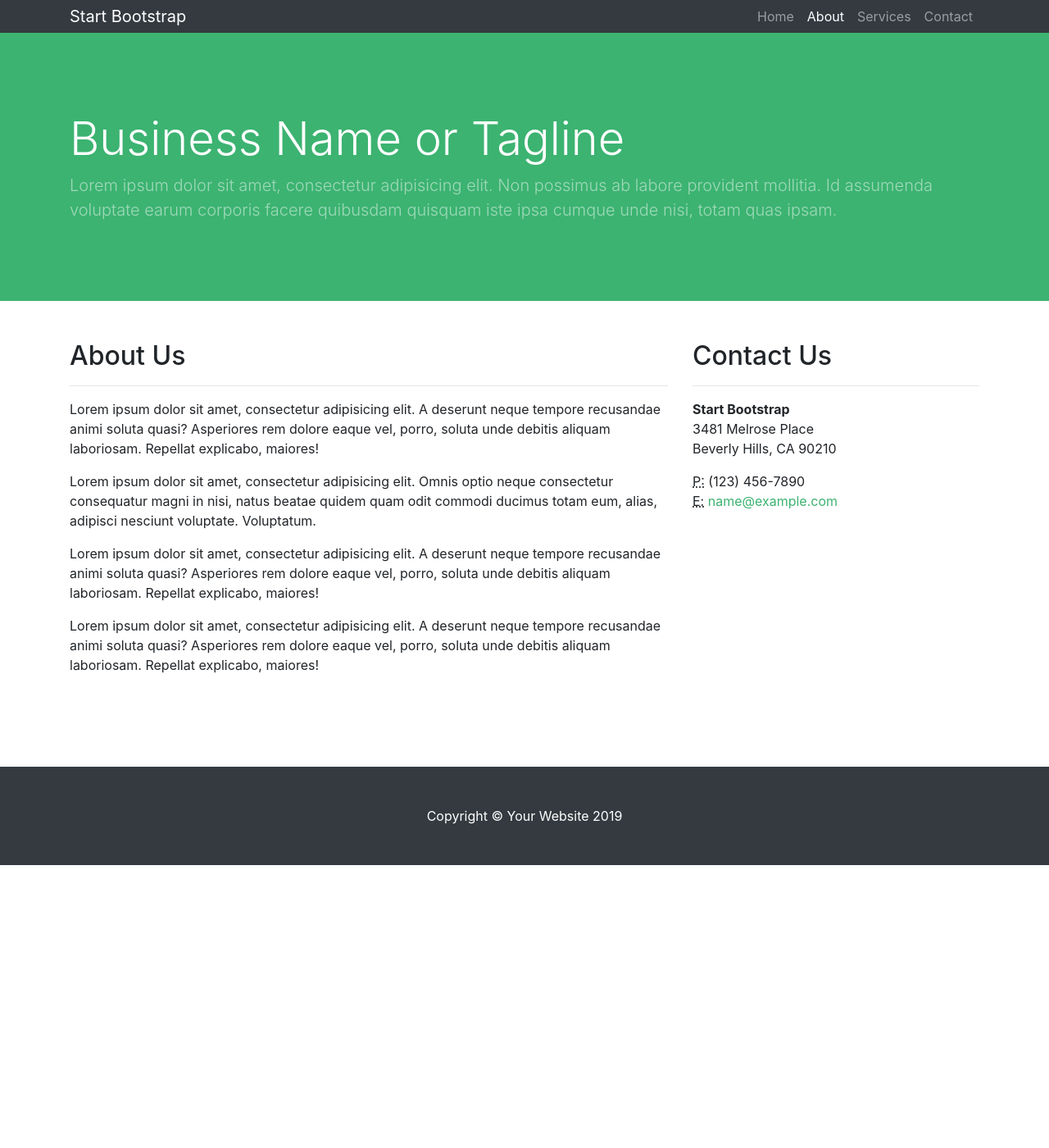
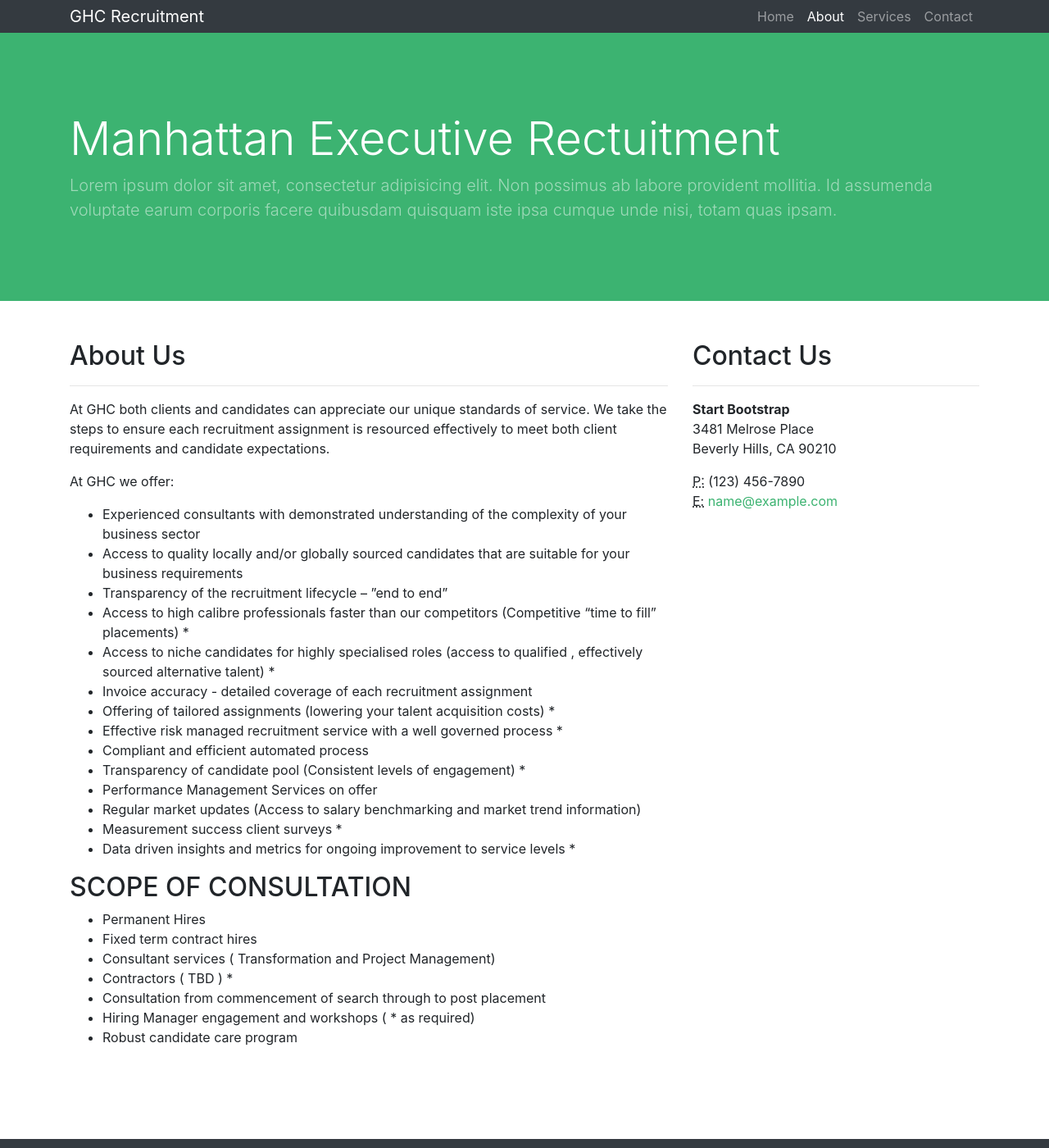
Before and after one commit to MalWalters/ghc-recruitment.github.io, a Jekyll site: the page built from _pages/about.html, in a window 1280 px wide and 1400 px high. Shown: the whole window at 82% size. Built offline with Jekyll 4.4.1, drawn with Linux system fonts in a browser that asks for light colours.

Commit message:
Adds About page

```diff
--- a/_includes/header.html
+++ b/_includes/header.html
@@ -4,7 +4,7 @@
     <div class="row h-100 align-items-center">
       <div class="col-lg-12">
         <h1 class="display-4 text-white mt-5 mb-2">
-          Business Name or Tagline
+          Manhattan Executive Rectuitment
         </h1>
         <p class="lead mb-5 text-white-50">
           Lorem ipsum dolor sit amet, consectetur adipisicing elit. Non possimus
--- a/_includes/navigation.html
+++ b/_includes/navigation.html
@@ -2,7 +2,7 @@
 <nav class="navbar navbar-expand-lg navbar-dark bg-dark">
   <div class="container">
     <a class="navbar-brand js-scroll-trigger" href="{{ site.baseurl }}/"
-      >Start Bootstrap</a
+      >GHC Recruitment</a
     >
     <button
       class="navbar-toggler ml-auto"
--- a/_pages/about.html
+++ b/_pages/about.html
@@ -7,22 +7,34 @@ permalink: /about/
 <h2>About Us</h2>
 <hr />
 <p>
-  Lorem ipsum dolor sit amet, consectetur adipisicing elit. A deserunt neque
-  tempore recusandae animi soluta quasi? Asperiores rem dolore eaque vel, porro,
-  soluta unde debitis aliquam laboriosam. Repellat explicabo, maiores!
+  At GHC both clients and candidates can appreciate our unique standards of service. We take the steps to ensure each recruitment assignment is resourced effectively to meet both client requirements and candidate expectations.
 </p>
 <p>
-  Lorem ipsum dolor sit amet, consectetur adipisicing elit. Omnis optio neque
-  consectetur consequatur magni in nisi, natus beatae quidem quam odit commodi
-  ducimus totam eum, alias, adipisci nesciunt voluptate. Voluptatum.
+  At GHC we offer:
 </p>
-<p>
-  Lorem ipsum dolor sit amet, consectetur adipisicing elit. A deserunt neque
-  tempore recusandae animi soluta quasi? Asperiores rem dolore eaque vel, porro,
-  soluta unde debitis aliquam laboriosam. Repellat explicabo, maiores!
-</p>
-<p>
-  Lorem ipsum dolor sit amet, consectetur adipisicing elit. A deserunt neque
-  tempore recusandae animi soluta quasi? Asperiores rem dolore eaque vel, porro,
-  soluta unde debitis aliquam laboriosam. Repellat explicabo, maiores!
-</p>
+<ul>
+  <li>Experienced consultants with demonstrated understanding of the complexity of your business sector</li>
+    <li>Access to quality locally and/or globally sourced candidates that are suitable for your business requirements</li>
+    <li>Transparency of the recruitment lifecycle – ”end to end”</li>
+    <li>Access to high calibre professionals faster than our competitors (Competitive “time to fill” placements) *</li>
+    <li>Access to niche candidates for highly specialised roles (access to qualified , effectively sourced alternative talent) *</li>
+    <li>Invoice accuracy - detailed coverage of each recruitment assignment</li>
+    <li>Offering of tailored assignments (lowering your talent acquisition costs) *</li>
+    <li>Effective risk managed recruitment service with a well governed process *</li>
+    <li>Compliant and efficient automated process</li>
+  <li>Transparency of candidate pool (Consistent levels of engagement) *</li>
+    <li>Performance Management Services on offer</li>
+    <li>Regular market updates (Access to salary benchmarking and market trend information)
+    <li>Measurement success client surveys *</li>
+<li>Data driven insights and metrics for ongoing improvement to service levels *</li>
+</ul>
+<h2>SCOPE OF CONSULTATION</h2>
+<ul>
+  <li>Permanent Hires</li>
+  <li>Fixed term contract hires</li>
+    <li>Consultant services ( Transformation and Project Management)</li>
+    <li>Contractors ( TBD ) *</li>
+    <li>Consultation from commencement of search through to post placement</li>
+    <li>Hiring Manager engagement and workshops ( * as required)</li>
+    <li>Robust candidate care program</li>
+</ul>
```
